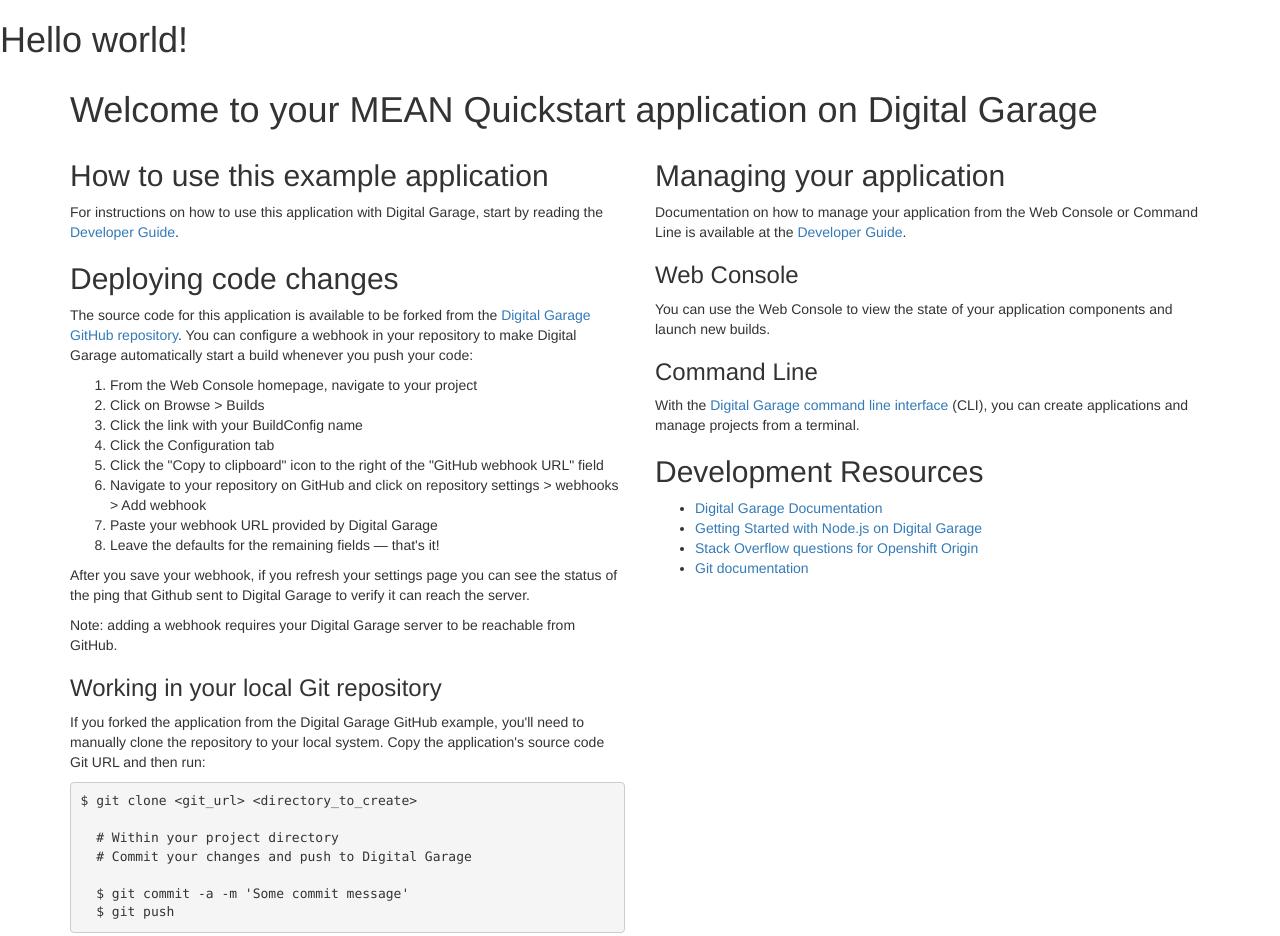
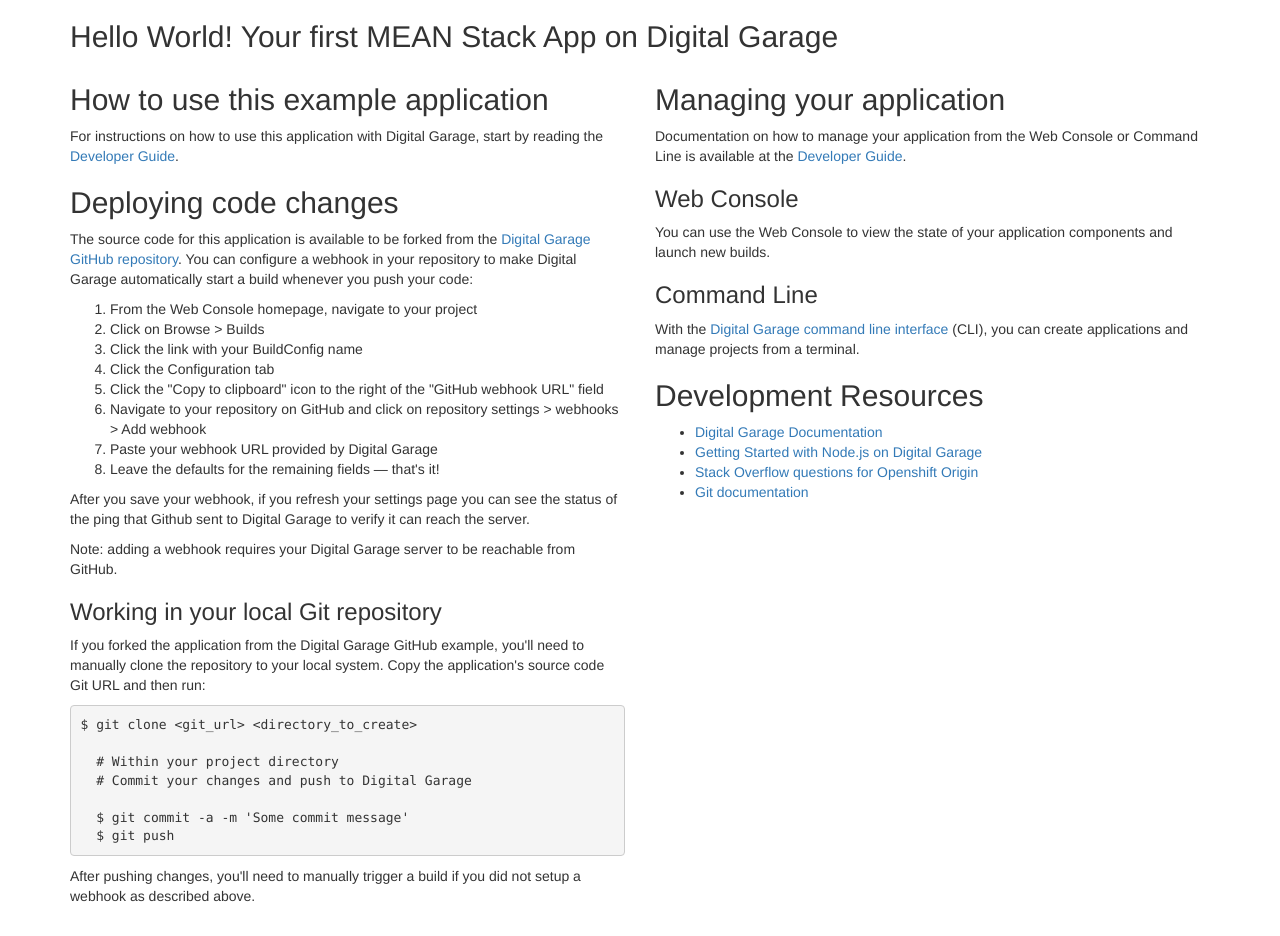
Before and after one commit to thedigitalgarage/mean-ex, a website: page public/index.html in a window 1280 px wide. Shown: the top 936 px of the page. Drawn offline with nearby package versions, Linux system fonts and the light colour scheme; some packages are replaced by stand-ins of ours.

Commit message:
update styles

```diff
--- a/public/core.js
+++ b/public/core.js
@@ -4,5 +4,5 @@
 app.controller('MainCtrl', [
 '$scope',
 function($scope){
-  $scope.test = 'Hello world!';
+  $scope.test = 'Hello World! Your first MEAN Stack App on Digital Garage';
 }]);
--- a/public/index.html
+++ b/public/index.html
@@ -28,12 +28,9 @@
 <!-- SET THE CONTROLLER AND GET ALL TASKS -->
 
 <body ng-app="helloWorld" ng-controller="MainCtrl">
-    <div>
-        <h1> {{test}} </h1>
-    </div>
     <section class='container'>
         <hgroup>
-            <h1>Welcome to your MEAN Quickstart application on Digital Garage</h1>
+            <h2> {{test}} </h2>
         </hgroup>
 
 
```
